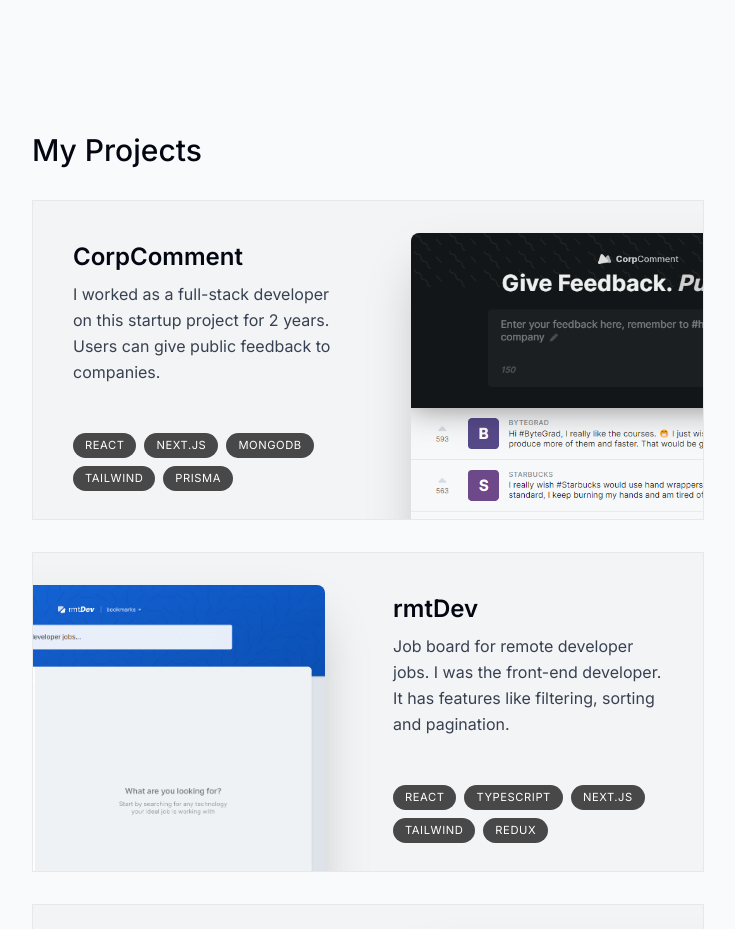
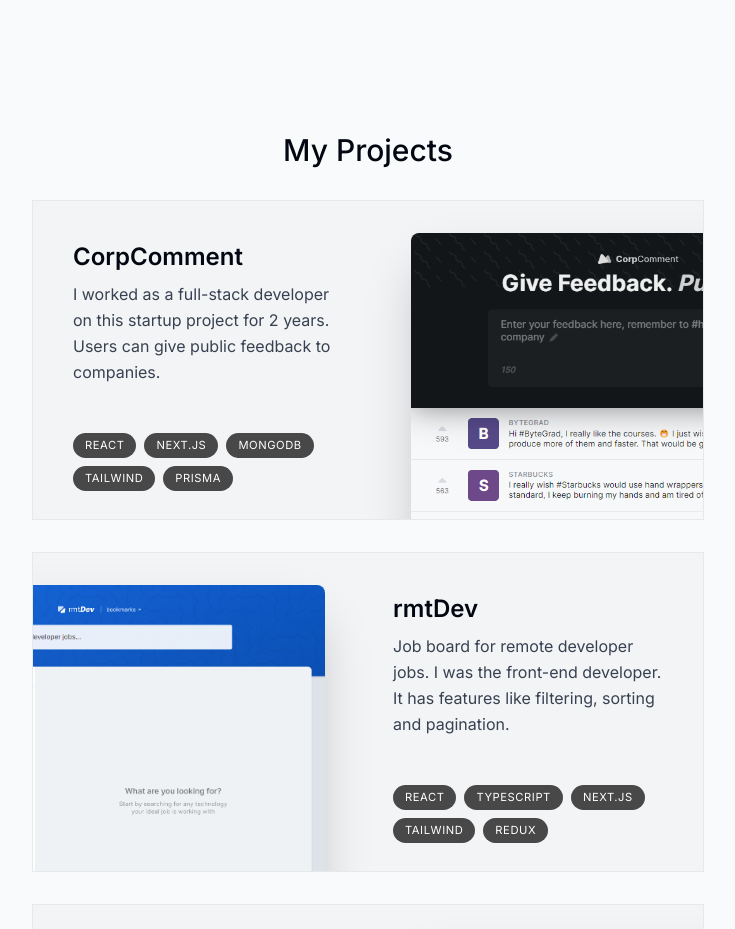
Before and after one commit to SachindaBandara/Portfolio-Website-Next.js, a Next.js app in the folder my-portfolio-website/: page / in a window 1280 px wide. Shown: the part 1240-2169 px from the top of the page, without its empty margins (272-1007 px from the left). Built offline with nearby package versions, Linux system fonts and the light colour scheme.

Commit message:
add project card animation

```diff
--- a/my-portfolio-website/components/section-heading.tsx
+++ b/my-portfolio-website/components/section-heading.tsx
@@ -5,5 +5,5 @@
 };
 
 export default function SectionHeading({ children }: SectionHeadingProps) {
-  return <h2 className="text-3xl font-medium capitalize mb-8">{children}</h2>;
+  return <h2 className="text-3xl font-medium capitalize mb-8 text-center">{children}</h2>;
 }
```
